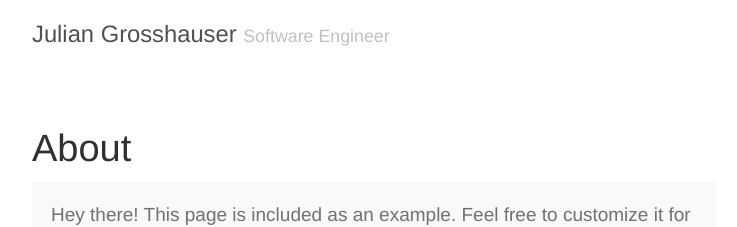
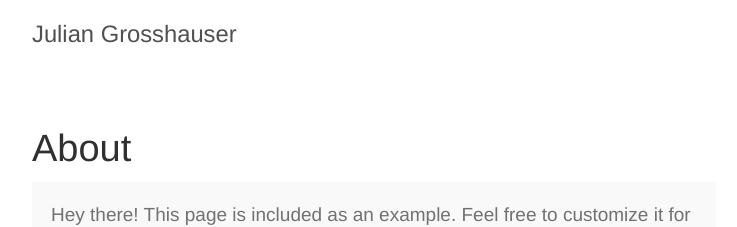
Before and after one commit to juliangrosshauser/Blog, a Jekyll site: the page built from about.md, in a window 1280 px wide. Shown: the top 227 px of the page, without its empty margins (266-1003 px from the left). Built offline with Jekyll 4.4.1, drawn with Linux system fonts in a browser that asks for light colours.

Commit message:
Remove tagline

```diff
--- a/_config.yml
+++ b/_config.yml
@@ -10,7 +10,6 @@ highlighter:          rouge
 
 # Setup
 title:                Julian Grosshauser
-tagline:              Software Engineer
 url:                  https://juliangrosshauser.com
 paginate:             5
 baseurl:              /
--- a/_layouts/default.html
+++ b/_layouts/default.html
@@ -9,7 +9,6 @@
       <header class="masthead">
         <h3 class="masthead-title">
           <a href="{{ site.baseurl }}" title="Home">{{ site.title }}</a>
-          <small>{{ site.tagline }}</small>
         </h3>
       </header>
 
```
